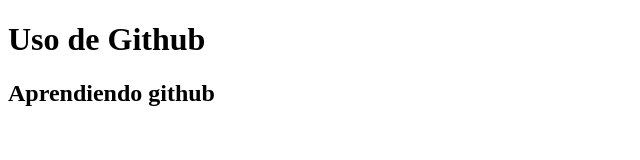
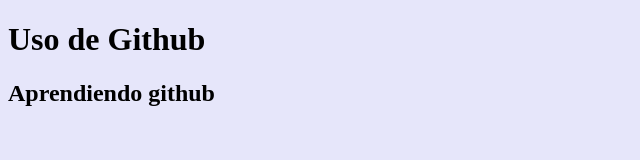
Before and after one commit to CrisMunizMarin/miprimerrepositorio, a plain HTML site: page index.html in a window 1280 px wide. Shown: the whole page, without its empty margins (0-640 px from the left). Drawn offline with Linux system fonts and the light colour scheme.

Commit message:
Añadidos estilos al proyecto

```diff
--- /dev/null
+++ b/Css/estilos.css
@@ -0,0 +1,3 @@
+body{
+    background-color: lavender;
+}
--- a/index.html
+++ b/index.html
@@ -3,6 +3,7 @@
 <head>
     <meta charset="UTF-8">
     <meta name="viewport" content="width=device-width, initial-scale=1.0">
+    <link rel="stylesheet" href="./Css/estilos.css">
     <title>Repositorios</title>
 </head>
 <body>
```
